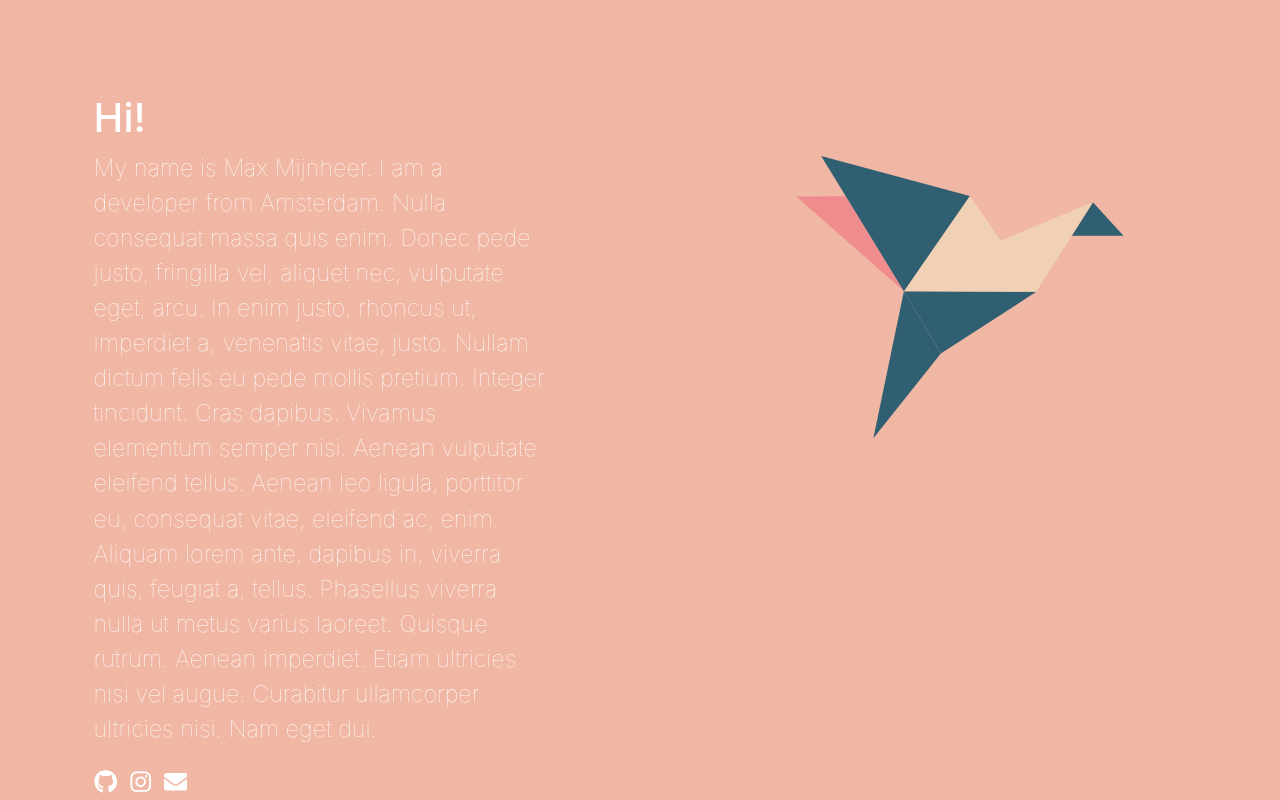
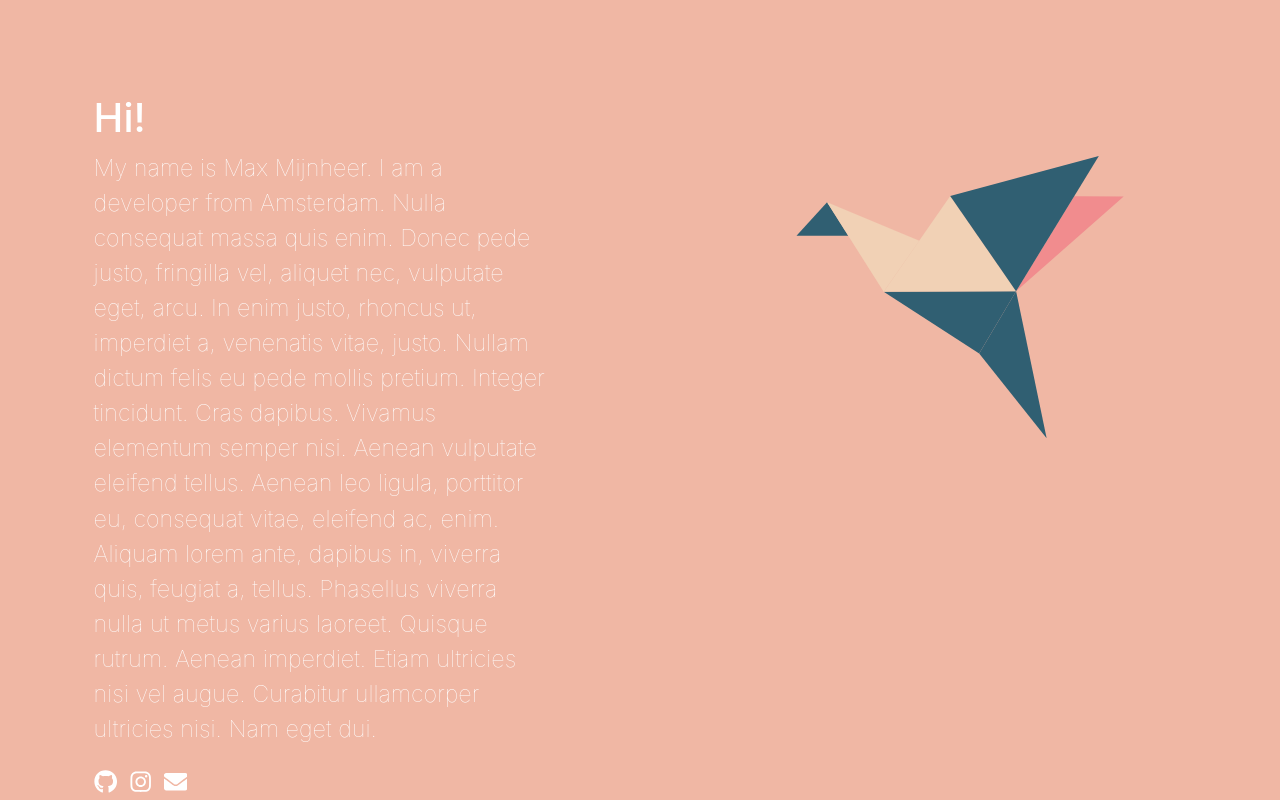
Before and after one commit to maxmijn/website, a React (Create React App) app: page / in a window 1280 px wide. Shown: the top 800 px of the page. Built offline with nearby package versions, Linux system fonts and the light colour scheme.

Commit message:
added css transition

```diff
--- a/src/Components/ClickableSVG.js
+++ b/src/Components/ClickableSVG.js
@@ -6,7 +6,7 @@ class Canvas extends React.Component {
 
   render () {
     return (
-      <svg viewBox='0 0 535 461' version='1.1' xmlns='http://www.w3.org/2000/svg'>
+      <svg viewBox='0 0 535 461' version='1.1' xmlns='http://www.w3.org/2000/svg' transform='scale(-1,1)'>
         <title>Group 2</title>
         <desc>Created with Sketch.</desc>
         <g id='aa' stroke='none' stroke-width='1' fill='none' fill-rule='evenodd'>
--- a/src/Components/PolygonSVG.js
+++ b/src/Components/PolygonSVG.js
@@ -16,7 +16,7 @@ class PolygonSVG extends React.Component {
 
   componentDidMount () {
     this.changeColor()
-    // this.intervalId = setInterval(this.changeColor.bind(this), 10000)
+    this.intervalId = setInterval(this.changeColor.bind(this), 10000)
   }
 
   componentWillUnmount () {
--- a/src/Styling/App.css
+++ b/src/Styling/App.css
@@ -27,6 +27,7 @@
 
 .polygon {
   cursor: pointer;
+  transition: 1s;
 }
 
 a {
```
